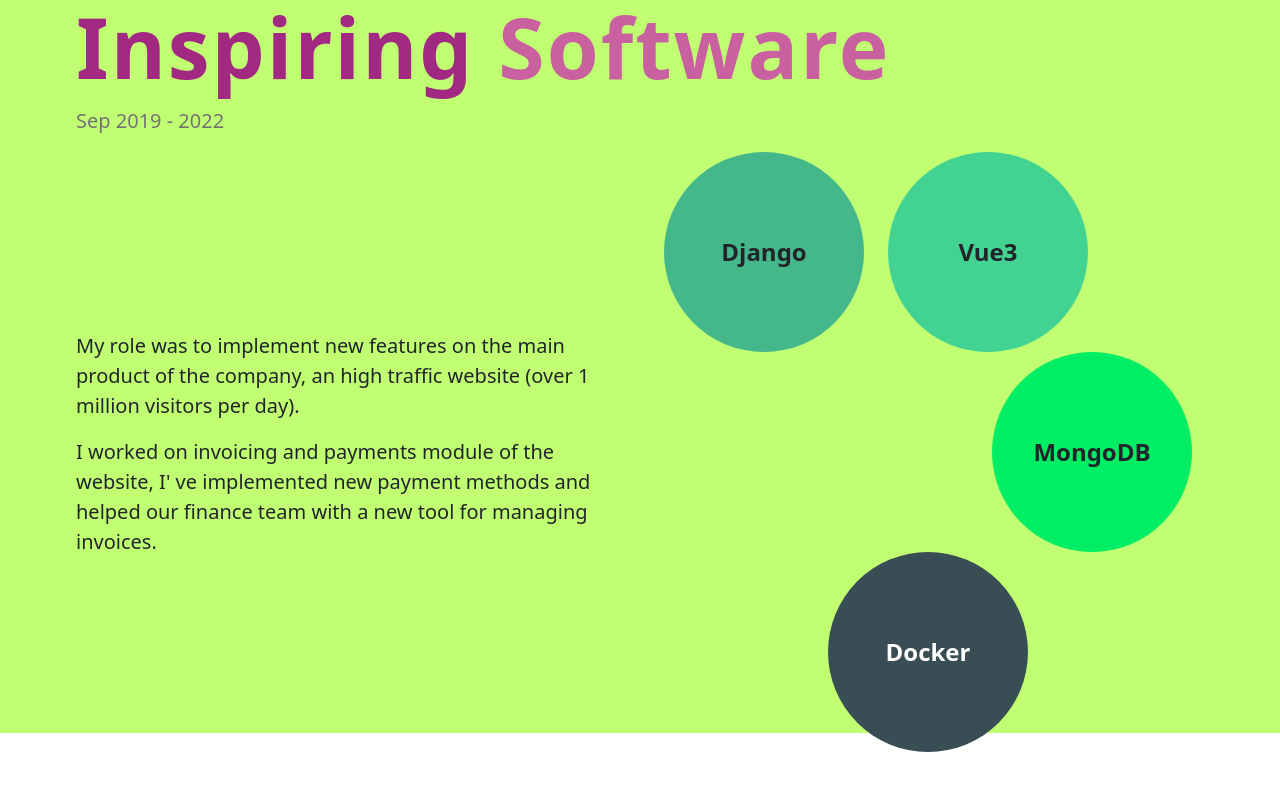
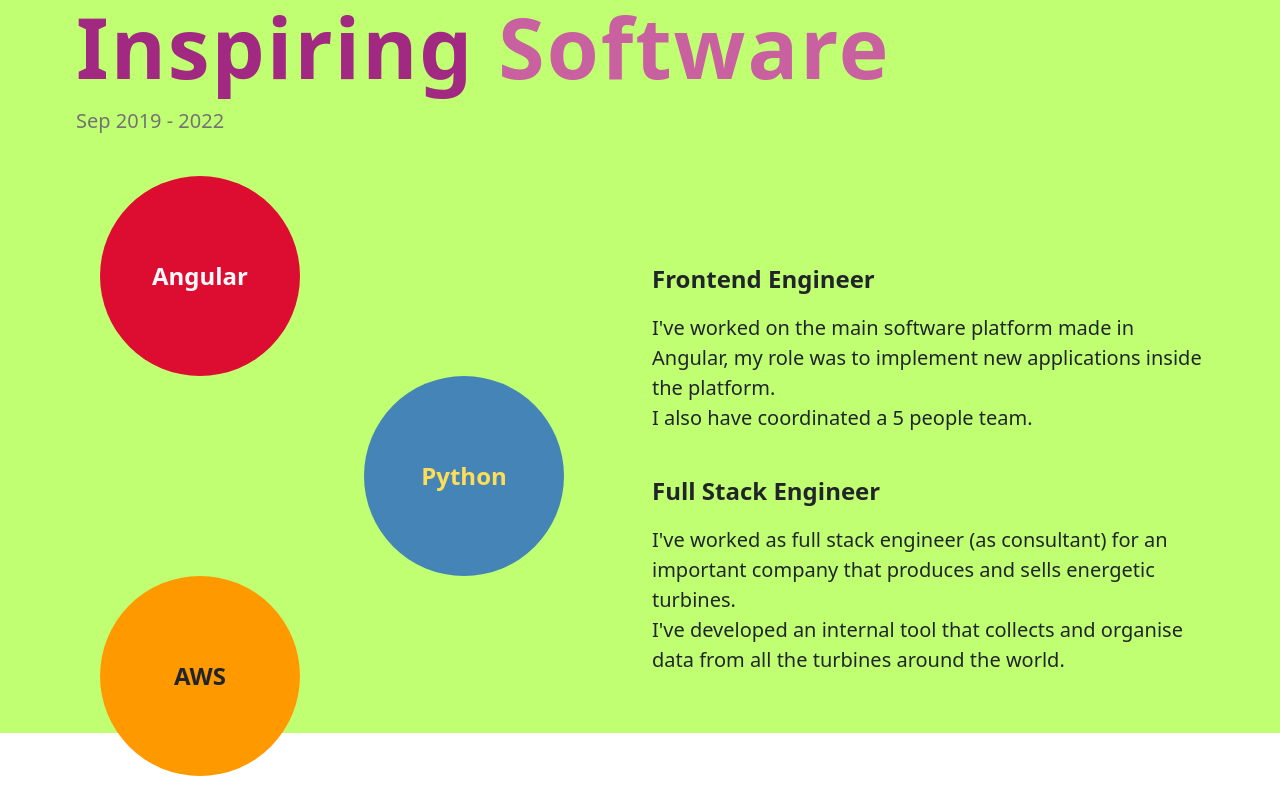
Before and after one commit to fabiobiffi/curriculum, a Vue app: page / in a window 1280 px wide. Shown: the part 2467-3267 px from the top of the page. Before the commit the page ends 3219 px from the top, so only its background shows below. Built offline with nearby package versions, Linux system fonts and the light colour scheme; a web font is replaced by a local one.

Commit message:
inspiring page

```diff
--- a/src/assets/main.css
+++ b/src/assets/main.css
@@ -8,7 +8,7 @@
 }
 
 section {
-    padding: 0;
+    padding: 64px;
     height: 100vh;
     width: 100%;
     scroll-snap-align: start;
@@ -25,10 +25,6 @@
     font-weight: 700;
 }
 
-section {
-    padding: 64px;
-}
-
 section p {
     font-size: 20px;
 }
--- a/src/components/InspiringSoftware.vue
+++ b/src/components/InspiringSoftware.vue
@@ -4,58 +4,50 @@
       <div class="container-fluid h-100">
         <div class="row">
           <div class="col">
-            <h1 class="title" style="color: #A22982">
-              Inspiring<span style="color: #C9609F"> Software</span>
+            <h1 class="title" style="color: #a22982">
+              Inspiring<span style="color: #c9609f"> Software</span>
             </h1>
             <p style="color: #737373">Sep 2019 - 2022</p>
           </div>
         </div>
         <div class="row" style="height: calc(100% - 151px)">
           <div class="col-lg-6 d-flex align-items-center justify-content-center flex-column">
-            <p>
-              My role was to implement new features on the main product of the company, an high
-              traffic website (over 1 million visitors per day).
-            </p>
-
-            <p>
-              I worked on invoicing and payments module of the website, I' ve implemented new
-              payment methods and helped our finance team with a new tool for managing invoices.
-            </p>
-          </div>
-          <div class="col-lg-6">
-            <div class="container h-100">
-              <div class="row" >
+            <div class="container h-100 p-4">
+              <div class="row">
                 <div class="col">
-                    <div class="circle" style="background: #44B78B">
-                        Django
-                    </div>
-                </div>
-                  <div class="col">
-                    <div class="circle" style="background: #42D392">
-                        Vue3
-                    </div>
-                  </div>
-                  <div class="col"></div>
-              </div>
-              <div class="row">
-                <div class="col"></div>
-                <div class="col"></div>
-                <div class="col">
-                    <div class="circle" style="background: #00ED64">
-                        MongoDB
-                    </div>
+                  <!-- Angular circle -->
+                  <div class="circle text-light" style="background: #DD0D31">Angular</div>
                 </div>
               </div>
               <div class="row">
                 <div class="col"></div>
                 <div class="col">
-                    <div class="circle text-white" style="background: #384d54">
-                        Docker
+                  <!-- Python circle -->
+                  <div class="circle" style="background: #4584B6; color: #FFDE57;">Python</div>
                 </div>
               </div>
-                <div class="col"></div>
+              <div class="row">
+                <div class="col">
+                  <!-- AWS circle -->
+                  <div class="circle" style="background: #FF9900">AWS</div>
                 </div>
               </div>
+            </div>
+          </div>
+          <div class="col-lg-6 d-flex justify-content-center flex-column">
+            <p style="font-weight: bolder; font-size: 24px">Frontend Engineer</p>
+            <p>
+              I've worked on the main software platform made in Angular, my role was to implement
+              new applications inside the platform. <br />
+              I also have coordinated a 5 people team.
+            </p>
+            <p class="mt-4" style="font-weight: bolder; font-size: 24px">Full Stack Engineer</p>
+            <p>
+              I've worked as full stack engineer (as consultant) for an important company that
+              produces and sells energetic turbines. <br />
+              I've developed an internal tool that collects and organise data from all the turbines
+              around the world.
+            </p>
           </div>
         </div>
       </div>
@@ -71,7 +63,7 @@
 
 <style lang="scss" scoped>
 .inspiring-software {
-  background-color: #C1FF72;
+  background-color: #c1ff72;
 }
 
 .circle {
```
Lines whose indentation alone changed are shown as unchanged.
